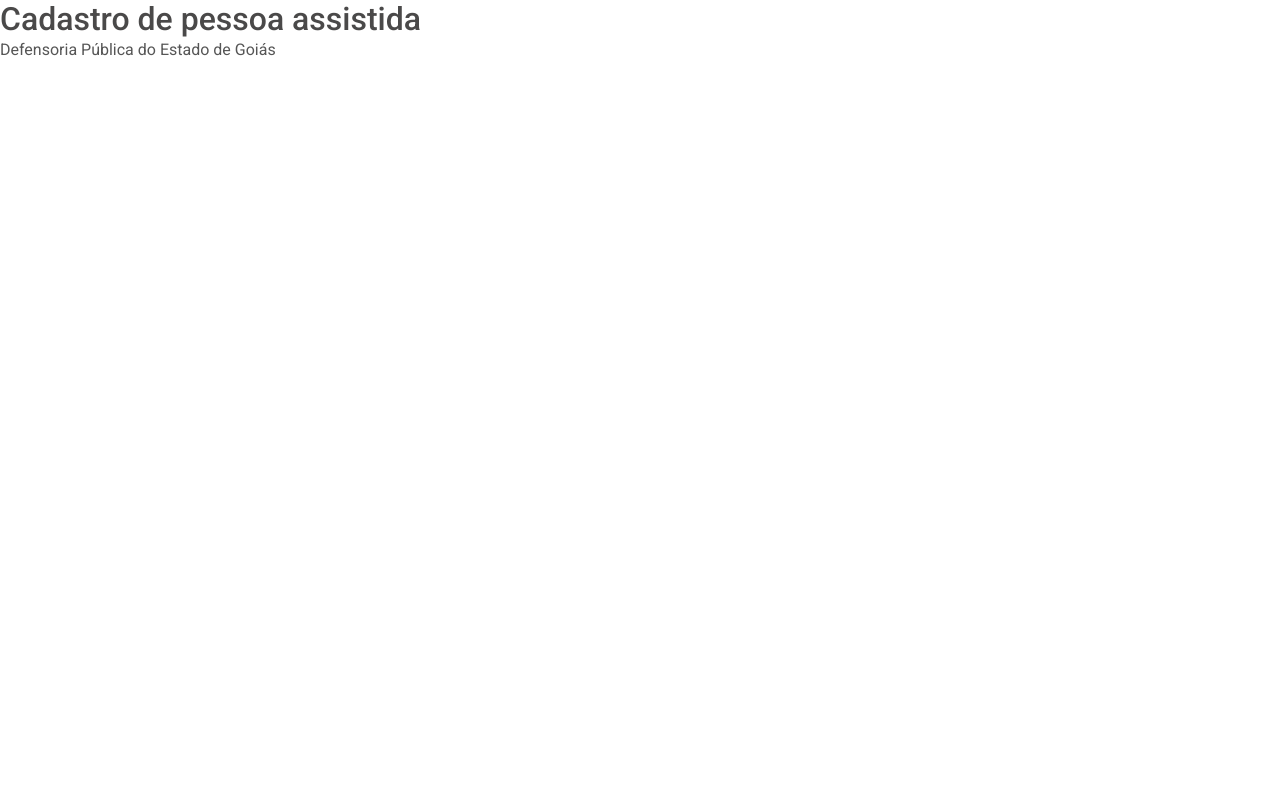
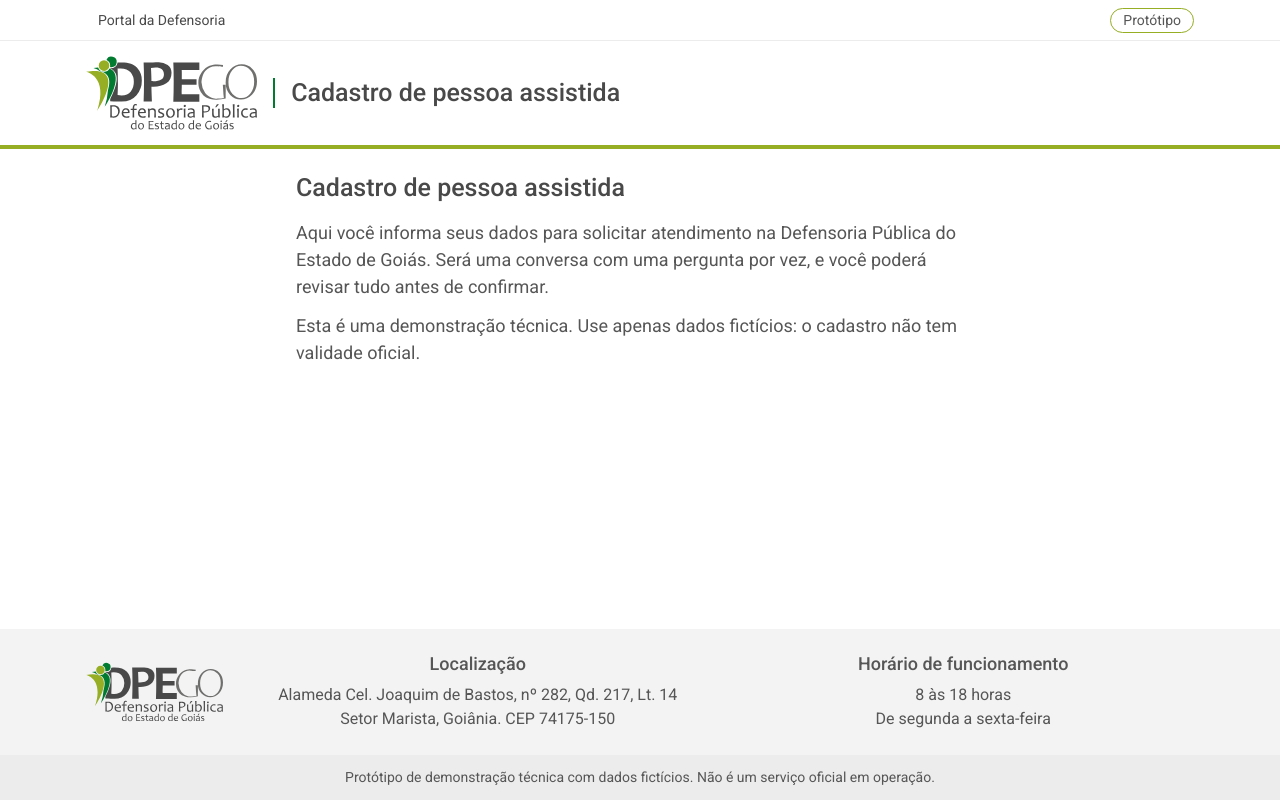
Before and after one commit to deborahrod/desafio_defensoria, a React (Vite) app in the folder frontend/: page / in a window 1280 px wide. Built offline with nearby package versions, Linux system fonts and the light colour scheme.

Commit message:
feat(layout): adiciona cabeçalho e rodapé institucionais com selo de protótipo

```diff
--- /dev/null
+++ b/frontend/src/App.module.css
@@ -0,0 +1,18 @@
+.conteudo {
+  flex: 1;
+  width: 100%;
+  max-width: var(--largura-conversa);
+  margin: 0 auto;
+  padding: var(--espaco-5) var(--espaco-4) var(--espaco-6);
+}
+
+.titulo {
+  margin-bottom: var(--espaco-4);
+  font-size: var(--texto-titulo);
+}
+
+.apresentacao {
+  display: grid;
+  gap: var(--espaco-3);
+  font-size: var(--texto-medio);
+}
--- a/frontend/src/App.tsx
+++ b/frontend/src/App.tsx
@@ -1,8 +1,26 @@
+import estilos from './App.module.css'
+import CabecalhoInstitucional from './componentes/CabecalhoInstitucional.tsx'
+import RodapeInstitucional from './componentes/RodapeInstitucional.tsx'
+
 export default function App() {
   return (
-    <main>
-      <h1>Cadastro de pessoa assistida</h1>
-      <p>Defensoria Pública do Estado de Goiás</p>
-    </main>
+    <>
+      <CabecalhoInstitucional />
+      <main className={estilos.conteudo}>
+        <h1 className={estilos.titulo}>Cadastro de pessoa assistida</h1>
+        <div className={estilos.apresentacao}>
+          <p>
+            Aqui você informa seus dados para solicitar atendimento na Defensoria Pública do Estado
+            de Goiás. Será uma conversa com uma pergunta por vez, e você poderá revisar tudo antes
+            de confirmar.
+          </p>
+          <p>
+            Esta é uma demonstração técnica. Use apenas dados fictícios: o cadastro não tem validade
+            oficial.
+          </p>
+        </div>
+      </main>
+      <RodapeInstitucional />
+    </>
   )
 }
--- /dev/null
+++ b/frontend/src/componentes/CabecalhoInstitucional.module.css
@@ -0,0 +1,77 @@
+.cabecalho {
+  background: var(--cor-fundo);
+  border-bottom: 4px solid var(--cor-verde-claro);
+}
+
+.barra {
+  border-bottom: 1px solid var(--cor-fundo-faixa);
+}
+
+.barraConteudo,
+.principal {
+  max-width: var(--largura-pagina);
+  margin: 0 auto;
+  padding: 0 var(--espaco-4);
+}
+
+.barraConteudo {
+  display: flex;
+  align-items: center;
+  justify-content: space-between;
+  gap: var(--espaco-3);
+  min-height: 2.5rem;
+}
+
+.linkPortal {
+  padding: var(--espaco-1) var(--espaco-3);
+  border-radius: var(--raio-pilula);
+  color: var(--cor-texto-forte);
+  font-size: var(--texto-pequeno);
+  text-decoration: none;
+}
+
+.linkPortal:hover {
+  background: var(--cor-verde-claro-suave);
+  color: var(--cor-texto-forte);
+}
+
+.selo {
+  padding: 1px var(--espaco-3);
+  border: 1px solid var(--cor-verde-claro);
+  border-radius: var(--raio-pilula);
+  color: var(--cor-texto);
+  font-size: var(--texto-pequeno);
+}
+
+.principal {
+  display: flex;
+  align-items: center;
+  gap: var(--espaco-4);
+  padding-top: var(--espaco-3);
+  padding-bottom: var(--espaco-3);
+}
+
+.logo {
+  flex: none;
+  width: auto;
+  height: 3.5rem;
+}
+
+.servico {
+  padding-left: var(--espaco-4);
+  border-left: 2px solid var(--cor-verde);
+  color: var(--cor-texto-forte);
+  font-size: var(--texto-medio);
+  font-weight: var(--peso-medio);
+  line-height: 1.2;
+}
+
+@media (min-width: 48rem) {
+  .logo {
+    height: 5rem;
+  }
+
+  .servico {
+    font-size: var(--texto-titulo);
+  }
+}
--- /dev/null
+++ b/frontend/src/componentes/CabecalhoInstitucional.tsx
@@ -0,0 +1,28 @@
+import estilos from './CabecalhoInstitucional.module.css'
+
+const PORTAL = 'https://www2.defensoria.go.def.br/'
+
+export default function CabecalhoInstitucional() {
+  return (
+    <header className={estilos.cabecalho}>
+      <div className={estilos.barra}>
+        <div className={estilos.barraConteudo}>
+          <a className={estilos.linkPortal} href={PORTAL} target="_blank" rel="noreferrer">
+            Portal da Defensoria
+          </a>
+          <span className={estilos.selo}>Protótipo</span>
+        </div>
+      </div>
+      <div className={estilos.principal}>
+        <img
+          className={estilos.logo}
+          src="/dpe-logo.svg"
+          alt="Defensoria Pública do Estado de Goiás"
+          width="268"
+          height="125"
+        />
+        <p className={estilos.servico}>Cadastro de pessoa assistida</p>
+      </div>
+    </header>
+  )
+}
--- /dev/null
+++ b/frontend/src/componentes/RodapeInstitucional.module.css
@@ -0,0 +1,38 @@
+.rodape {
+  background: var(--cor-fundo-suave);
+}
+
+.conteudo {
+  display: grid;
+  gap: var(--espaco-5);
+  max-width: var(--largura-pagina);
+  margin: 0 auto;
+  padding: var(--espaco-5) var(--espaco-4);
+  text-align: center;
+}
+
+.logo {
+  width: auto;
+  height: 4rem;
+  margin: 0 auto;
+}
+
+.titulo {
+  margin-bottom: var(--espaco-2);
+  color: var(--cor-texto);
+  font-size: var(--texto-medio);
+}
+
+.aviso {
+  padding: var(--espaco-3) var(--espaco-4);
+  background: var(--cor-fundo-faixa);
+  font-size: var(--texto-pequeno);
+  text-align: center;
+}
+
+@media (min-width: 48rem) {
+  .conteudo {
+    grid-template-columns: auto 1fr 1fr;
+    align-items: center;
+  }
+}
--- /dev/null
+++ b/frontend/src/componentes/RodapeInstitucional.tsx
@@ -0,0 +1,30 @@
+import estilos from './RodapeInstitucional.module.css'
+
+export default function RodapeInstitucional() {
+  return (
+    <footer className={estilos.rodape}>
+      <div className={estilos.conteudo}>
+        <img
+          className={estilos.logo}
+          src="/dpe-logo.svg"
+          alt="Defensoria Pública do Estado de Goiás"
+          width="268"
+          height="125"
+        />
+        <div>
+          <h2 className={estilos.titulo}>Localização</h2>
+          <p>Alameda Cel. Joaquim de Bastos, nº 282, Qd. 217, Lt. 14</p>
+          <p>Setor Marista, Goiânia. CEP 74175-150</p>
+        </div>
+        <div>
+          <h2 className={estilos.titulo}>Horário de funcionamento</h2>
+          <p>8 às 18 horas</p>
+          <p>De segunda a sexta-feira</p>
+        </div>
+      </div>
+      <p className={estilos.aviso}>
+        Protótipo de demonstração técnica com dados fictícios. Não é um serviço oficial em operação.
+      </p>
+    </footer>
+  )
+}
```
Also changed, not shown: 1 other file (tests, documents, lock files or other folders).
